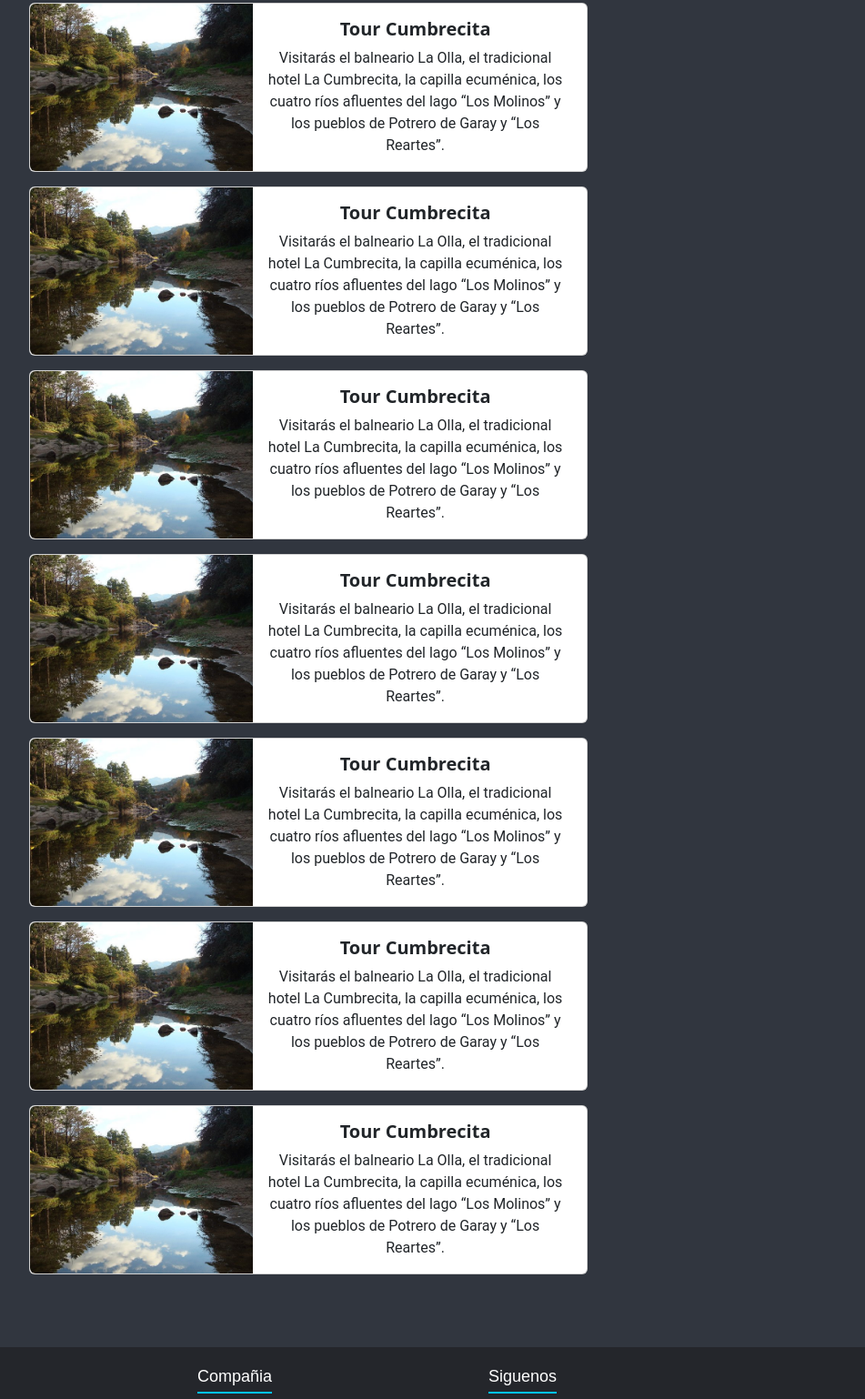
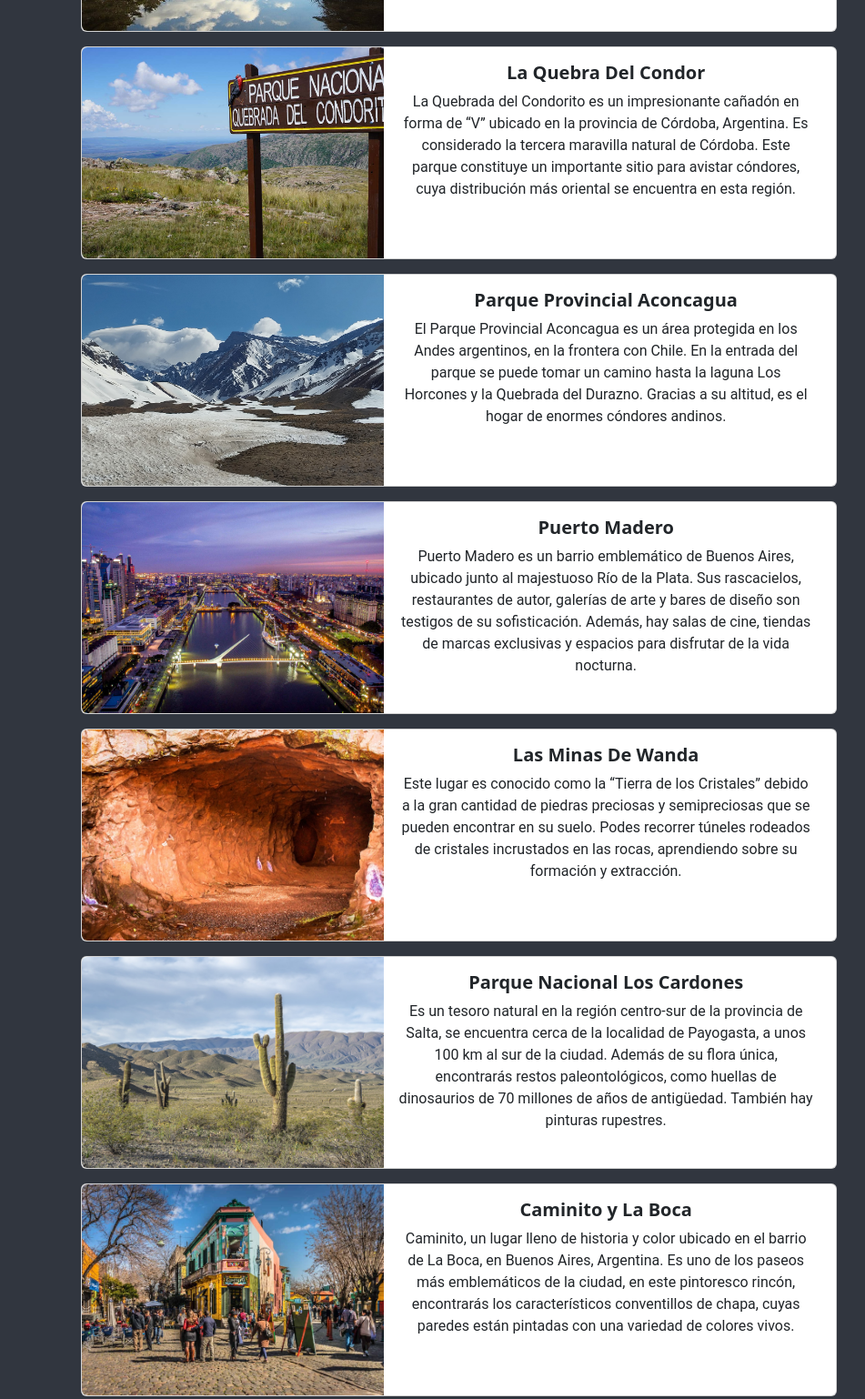
Before and after one commit to AntonioCuadradoV/Turismo-por-Cordoba, a website: page pages/escapadas.html in a window 1280 px wide. Shown: the part 398-1936 px from the top of the page at 91% size, without its empty margins (278-1229 px from the left). Drawn offline with nearby package versions, Linux system fonts and the light colour scheme.

Commit message:
Se arreglo la informacion de la pagina de escapadas

```diff
--- a/pages/escapadas.html
+++ b/pages/escapadas.html
@@ -27,7 +27,7 @@
                 <div class="collapse navbar-collapse" id="navbarNavDropdown">
                     <ul class="navbar-nav">
                         <li class="nav-item">
-                            <a class="nav-link"href="../index.html">Inicio</a>
+                            <a class="nav-link" href="../index.html">Inicio</a>
                         </li>
                         <li class="nav-item">
                             <a class="nav-link" href="../pages/lugares-por-conocer.html">Lugares por conocer</a>
@@ -53,7 +53,8 @@
             <div class="container">
                 <div class="row text-left">
                     <div class="col-sm-3">
-                        <div class="col-md-12"><a href="#" class="t-color-descripcion">Actividades al aire libre</a></div>
+                        <div class="col-md-12"><a href="#" class="t-color-descripcion">Actividades al aire libre</a>
+                        </div>
                         <div class="w-100 d-none d-md-block"></div>
                         <div class="col-md-12"><a href="#" class="t-color-descripcion">Tours</a></div>
                         <div class="w-100 d-none d-md-block"></div>
@@ -68,7 +69,7 @@
                                     <div class="row g-0 card-text">
                                         <div class="col-md-5">
                                             <img src="../imagenes/cumbrecita--page.jpg" class="img-fluid rounded-start"
-                                                alt="...">
+                                                alt="cumbrecita">
                                         </div>
                                         <div class="col-md-7">
                                             <div class="card-body">
@@ -86,16 +87,17 @@
                                 <div class="card mb-3">
                                     <div class="row g-0 card-text">
                                         <div class="col-md-5">
-                                            <img src="../imagenes/cumbrecita--page.jpg" class="img-fluid rounded-start"
-                                                alt="...">
+                                            <img src="../imagenes/quebrada-del-condorito.jpeg"
+                                                class="img-fluid rounded-start" alt="quebrada-del-condorito">
                                         </div>
                                         <div class="col-md-7">
                                             <div class="card-body">
-                                                <h5 class="card-title">Tour Cumbrecita</h5>
-                                                <p class="card-text">Visitarás el balneario La Olla, el tradicional
-                                                    hotel La Cumbrecita, la capilla ecuménica, los cuatro ríos afluentes
-                                                    del lago “Los Molinos” y los pueblos de Potrero de Garay y “Los
-                                                    Reartes”.</p>
+                                                <h5 class="card-title">La Quebra Del Condor</h5>
+                                                <p class="card-text">La Quebrada del Condorito es un impresionante
+                                                    cañadón en forma de “V” ubicado en la provincia de Córdoba,
+                                                    Argentina. Es considerado la tercera maravilla natural de Córdoba.
+                                                    Este parque constituye un importante sitio para avistar cóndores,
+                                                    cuya distribución más oriental se encuentra en esta región.</p>
                                             </div>
                                         </div>
                                     </div>
@@ -112,16 +114,19 @@
                                 <div class="card mb-3">
                                     <div class="row g-0 card-text">
                                         <div class="col-md-5">
-                                            <img src="../imagenes/cumbrecita--page.jpg" class="img-fluid rounded-start"
-                                                alt="...">
+                                            <img src="../imagenes/aconcagua3.jpg" class="img-fluid rounded-start"
+                                                alt="aconcagua">
                                         </div>
                                         <div class="col-md-7">
                                             <div class="card-body">
-                                                <h5 class="card-title">Tour Cumbrecita</h5>
-                                                <p class="card-text">Visitarás el balneario La Olla, el tradicional
-                                                    hotel La Cumbrecita, la capilla ecuménica, los cuatro ríos afluentes
-                                                    del lago “Los Molinos” y los pueblos de Potrero de Garay y “Los
-                                                    Reartes”.</p>
+                                                <h5 class="card-title">Parque Provincial Aconcagua</h5>
+                                                <p class="card-text">El Parque Provincial Aconcagua es un área protegida
+                                                    en los Andes
+                                                    argentinos, en la frontera con Chile. En la entrada del parque se
+                                                    puede tomar un camino hasta la
+                                                    laguna Los Horcones y la Quebrada del Durazno. Gracias a su altitud,
+                                                    es el hogar de enormes
+                                                    cóndores andinos.</p>
                                             </div>
                                         </div>
                                     </div>
@@ -131,16 +136,20 @@
                                 <div class="card mb-3">
                                     <div class="row g-0 card-text">
                                         <div class="col-md-5">
-                                            <img src="../imagenes/cumbrecita--page.jpg" class="img-fluid rounded-start"
-                                                alt="...">
+                                            <img src="../imagenes/puerto-madero.jpg" class="img-fluid rounded-start"
+                                                alt="puerto-madero">
                                         </div>
                                         <div class="col-md-7">
                                             <div class="card-body">
-                                                <h5 class="card-title">Tour Cumbrecita</h5>
-                                                <p class="card-text">Visitarás el balneario La Olla, el tradicional
-                                                    hotel La Cumbrecita, la capilla ecuménica, los cuatro ríos afluentes
-                                                    del lago “Los Molinos” y los pueblos de Potrero de Garay y “Los
-                                                    Reartes”.</p>
+                                                <h5 class="card-title">Puerto Madero</h5>
+                                                <p class="card-text">Puerto Madero es un barrio emblemático de Buenos
+                                                    Aires, ubicado junto
+                                                    al majestuoso Río de la Plata. Sus rascacielos, restaurantes de
+                                                    autor, galerías de arte y bares
+                                                    de diseño son testigos de su sofisticación. Además, hay salas de
+                                                    cine, tiendas de marcas exclusivas y espacios para disfrutar de la
+                                                    vida
+                                                    nocturna.</p>
                                             </div>
                                         </div>
                                     </div>
@@ -157,16 +166,17 @@
                                 <div class="card mb-3">
                                     <div class="row g-0 card-text">
                                         <div class="col-md-5">
-                                            <img src="../imagenes/cumbrecita--page.jpg" class="img-fluid rounded-start"
-                                                alt="...">
+                                            <img src="../imagenes/cueva-entrada-minas-wanda.jpg"
+                                                class="img-fluid rounded-start" alt="cueva-entrada-minas-wanda">
                                         </div>
                                         <div class="col-md-7">
                                             <div class="card-body">
-                                                <h5 class="card-title">Tour Cumbrecita</h5>
-                                                <p class="card-text">Visitarás el balneario La Olla, el tradicional
-                                                    hotel La Cumbrecita, la capilla ecuménica, los cuatro ríos afluentes
-                                                    del lago “Los Molinos” y los pueblos de Potrero de Garay y “Los
-                                                    Reartes”.</p>
+                                                <h5 class="card-title">Las Minas De Wanda</h5>
+                                                <p class="card-text">Este lugar es conocido como la “Tierra de los
+                                                    Cristales” debido a la gran cantidad de piedras preciosas y
+                                                    semipreciosas que se pueden encontrar en su suelo. Podes recorrer
+                                                    túneles rodeados de cristales incrustados en las rocas, aprendiendo
+                                                    sobre su formación y extracción.</p>
                                             </div>
                                         </div>
                                     </div>
@@ -176,16 +186,18 @@
                                 <div class="card mb-3">
                                     <div class="row g-0 card-text">
                                         <div class="col-md-5">
-                                            <img src="../imagenes/cumbrecita--page.jpg" class="img-fluid rounded-start"
+                                            <img src="../imagenes/cardones.jpg" class="img-fluid rounded-start"
                                                 alt="...">
                                         </div>
                                         <div class="col-md-7">
                                             <div class="card-body">
-                                                <h5 class="card-title">Tour Cumbrecita</h5>
-                                                <p class="card-text">Visitarás el balneario La Olla, el tradicional
-                                                    hotel La Cumbrecita, la capilla ecuménica, los cuatro ríos afluentes
-                                                    del lago “Los Molinos” y los pueblos de Potrero de Garay y “Los
-                                                    Reartes”.</p>
+                                                <h5 class="card-title">Parque Nacional Los Cardones</h5>
+                                                <p class="card-text">Es un tesoro natural en la región centro-sur de la
+                                                    provincia de Salta, se encuentra cerca de la localidad de Payogasta,
+                                                    a unos 100 km al sur de la ciudad. Además de su flora única,
+                                                    encontrarás restos paleontológicos, como huellas de dinosaurios de
+                                                    70 millones de años de antigüedad. También hay pinturas rupestres.
+                                                </p>
                                             </div>
                                         </div>
                                     </div>
@@ -202,16 +214,17 @@
                                 <div class="card mb-3">
                                     <div class="row g-0 card-text">
                                         <div class="col-md-5">
-                                            <img src="../imagenes/cumbrecita--page.jpg" class="img-fluid rounded-start"
-                                                alt="...">
+                                            <img src="../imagenes/la-boca.jpg" class="img-fluid rounded-start"
+                                                alt="la-boca">
                                         </div>
                                         <div class="col-md-7">
                                             <div class="card-body">
-                                                <h5 class="card-title">Tour Cumbrecita</h5>
-                                                <p class="card-text">Visitarás el balneario La Olla, el tradicional
-                                                    hotel La Cumbrecita, la capilla ecuménica, los cuatro ríos afluentes
-                                                    del lago “Los Molinos” y los pueblos de Potrero de Garay y “Los
-                                                    Reartes”.</p>
+                                                <h5 class="card-title">Caminito y La Boca</h5>
+                                                <p class="card-text">Caminito, un lugar lleno de historia y color
+                                                    ubicado en el barrio de La Boca, en Buenos Aires, Argentina. Es uno
+                                                    de los paseos más emblemáticos de la ciudad, en este pintoresco
+                                                    rincón, encontrarás los característicos conventillos de chapa, cuyas
+                                                    paredes están pintadas con una variedad de colores vivos.</p>
                                             </div>
                                         </div>
                                     </div>
@@ -221,16 +234,19 @@
                                 <div class="card mb-3">
                                     <div class="row g-0 card-text">
                                         <div class="col-md-5">
-                                            <img src="../imagenes/cumbrecita--page.jpg" class="img-fluid rounded-start"
+                                            <img src="../imagenes/carlos-paz2.jpg" class="img-fluid rounded-start"
                                                 alt="...">
                                         </div>
                                         <div class="col-md-7">
                                             <div class="card-body">
-                                                <h5 class="card-title">Tour Cumbrecita</h5>
-                                                <p class="card-text">Visitarás el balneario La Olla, el tradicional
-                                                    hotel La Cumbrecita, la capilla ecuménica, los cuatro ríos afluentes
-                                                    del lago “Los Molinos” y los pueblos de Potrero de Garay y “Los
-                                                    Reartes”.</p>
+                                                <h5 class="card-title">Villa Carlos Paz</h5>
+                                                <p class="card-text">es un destino turístico encantador ubicado en la
+                                                    provincia de Córdoba, se encuentra en el extremo sur del Lago San
+                                                    Roque, Rodeada por las
+                                                    majestuosas Sierras de Córdoba, la ciudad ofrece un entorno natural
+                                                    impresionante. Además, hay tiendas de marcas
+                                                    exclusivas y espacios para disfrutar de la vida
+                                                    nocturna.</p>
                                             </div>
                                         </div>
                                     </div>
@@ -268,10 +284,10 @@
                 <div class="footer-links">
                     <h4>Siguenos</h4>
                     <div class="social-links">
-                      <a href="#" class="t-color-descripcion"><i class="fab fa-facebook"></i></a>
-                      <a href="#" class="t-color-descripcion"><i class="fab fa-instagram"></i></a>
-                      <a href="#" class="t-color-descripcion"><i class="fab fa-twitter"></i></a>
-                      <a href="#" class="t-color-descripcion"><i class="fab fa-twitter"></i></a>
+                        <a href="#" class="t-color-descripcion"><i class="fab fa-facebook"></i></a>
+                        <a href="#" class="t-color-descripcion"><i class="fab fa-instagram"></i></a>
+                        <a href="#" class="t-color-descripcion"><i class="fab fa-twitter"></i></a>
+                        <a href="#" class="t-color-descripcion"><i class="fab fa-twitter"></i></a>
                     </div>
                 </div>
             </div>
--- a/scss/layout/_escapadas.scss
+++ b/scss/layout/_escapadas.scss
@@ -18,7 +18,7 @@
                 width: 100%;
 
                 img {
-                    height: 100%;
+                    height: 180px;
                     object-fit: cover;
                     width: 100%;
                 }
--- a/scss/layout/_index.scss
+++ b/scss/layout/_index.scss
@@ -50,7 +50,7 @@
         h3 {
             text-align: center;
             margin-top: 5%;
-            font-size: medium;
+            font-size: large;
             font-weight: 500;
         }
 
--- a/scss/layout/_mediaqueris-1024.scss
+++ b/scss/layout/_mediaqueris-1024.scss
@@ -184,7 +184,7 @@
                 width: 40%;
                 height: 100%;
 
-                .card{
+                .card {
                     height: 33em;
                 }
             }
@@ -198,15 +198,28 @@
     .escapadas {
         .container {
             .col-sm-3 {
-                width: 20%;
+                display: block;
+                align-items: start;
+                width: 25%;
+                padding: 0;
+                border-right: solid 2px rgba(202, 202, 202, 0.849);
+                height: 100%;
 
+                .col-md-12 {
+                    margin-bottom: 3%;
+
+                    a {
+                        text-decoration: none;
+                        font-size: medium;
+                    }
+                }
             }
 
             .col-sm-9 {
-                width: 80%;
+                width: 75%;
 
                 .col-4 {
-                    width: 70%;
+                    width: 100%;
 
                     .col-md-5 {
                         width: 40%;
@@ -232,7 +245,8 @@
                     align-items: start;
                     width: 15%;
                     padding: 0;
-                    border-right: solid 2px rgba(202, 202, 202, 0.849);;
+                    border-right: solid 2px rgba(202, 202, 202, 0.849);
+                    ;
                     height: 100%;
 
                     .col-md-4 {
--- a/scss/layout/_mediaqueris-768.scss
+++ b/scss/layout/_mediaqueris-768.scss
@@ -140,22 +140,25 @@
         .container {
             @include display-center(flex);
 
-            .col-sm-3 {
-                display: block;
-                align-items: start;
-                width: 25%;
-                padding: 0;
-                border-right: solid 2px rgba(202, 202, 202, 0.849);
-                height: 100%;
+            .col-sm-9 {
+                width: 100%;
+                .col-4 {
 
-                .col-md-12 {
-                    margin-bottom: 3%;
+                    .col-md-5 {
+                        width: 41%;
 
-                    a {
-                        text-decoration: none;
-                        font-size: medium;
+                        img {
+                            height: 232px;
+                        }
                     }
+
+                    .col-md-7 {
+                        width: 59%;
+                    }
+
+
                 }
+
             }
         }
     }
```
Also changed, not shown: pages/camping.html (+2 -2 lines), scss/layout/_mediaqueris-1440.scss (+12 -4 lines), scss/layout/_mediaqueris-1920.scss (+12 -3 lines), css/style.css, imagenes/Salta.webp (deleted), imagenes/cardones.jpg (added), imagenes/cueva-entrada-minas-wanda.jpg (added), imagenes/la-boca.jpg (added), imagenes/mar-chiquita.avif (deleted), imagenes/quebrada-del-condorito-condor.webp (added), imagenes/quebrada-del-condorito.jpeg (added), 2 other files.
